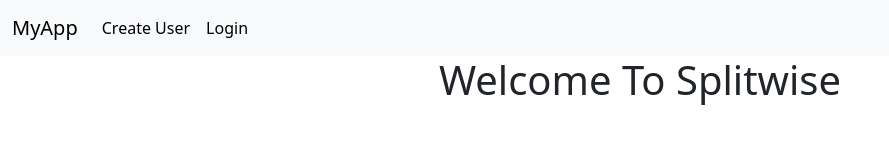
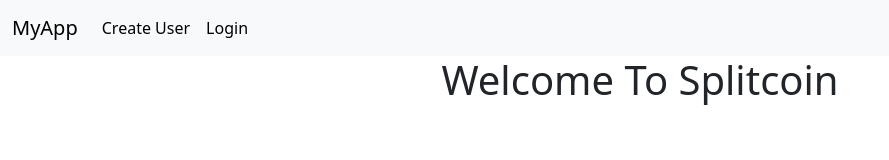
Before and after one commit to Dsreekar98/Splitcoin_frontend, a React (Create React App) app: page / in a window 1280 px wide. Shown: the top 160 px of the page, without its empty margins (0-889 px from the left). Built offline with nearby package versions, Linux system fonts and the light colour scheme.

Commit message:
Update Home.jsx

```diff
--- a/src/components/Home.jsx
+++ b/src/components/Home.jsx
@@ -3,7 +3,7 @@
 export default function Home() {
   return (
     <div>
-      <h1>Welcome To Splitwise</h1>
+      <h1>Welcome To Splitcoin</h1>
     </div>
   );
 }
```
